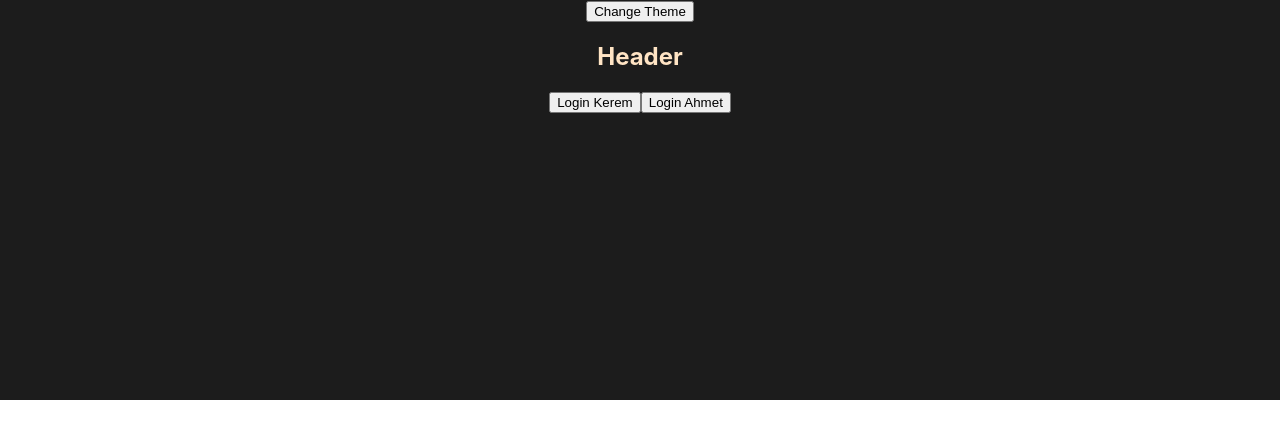
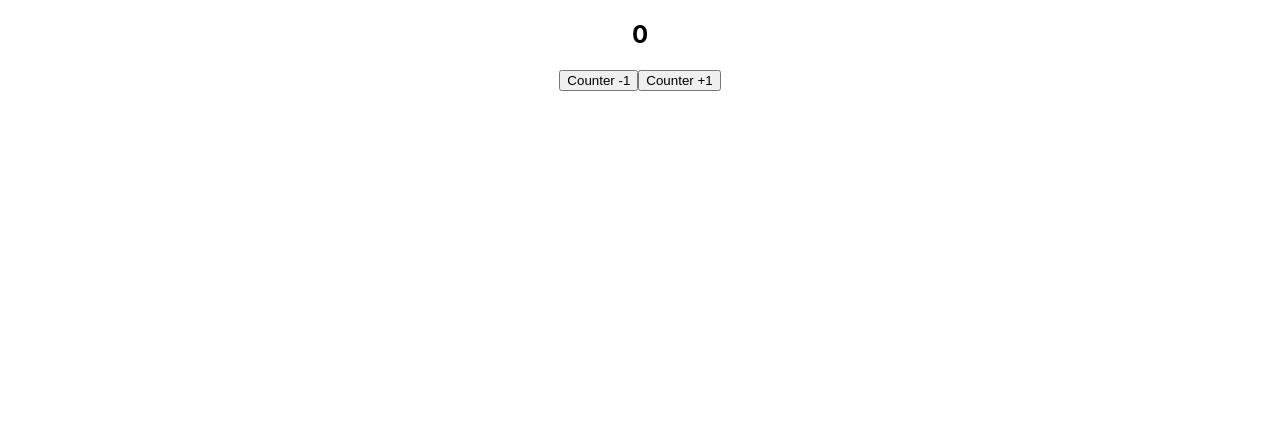
Before and after one commit to KeremAkkusDev/react-bootcamp, a React (Create React App) app: page / in a window 1280 px wide. Shown: the top 438 px of the page. Built offline with nearby package versions, Linux system fonts and the light colour scheme.

Commit message:
Using the State Hook (useState)

```diff
--- a/src/App.js
+++ b/src/App.js
@@ -1,19 +1,33 @@
 import "./App.css";
-//import UseEffect from './UseEffect/UseEffect';
-//import UseRef from './UseRef/UseRef';
-//import UseReducer from './UseReducer/TodoAppState';
-//import Memoization from './Memoization-UseCallback/Memoization';
-//import Form from './Form/Form';
-//import Context from './Context/Context';
-//import Fetch from './Fetch/Fetch';
-//import ServiceFetch from './Fetch/ServiceFetch';
-//import Router from "./Router/Router";
-import Redux from "./Redux/Redux";
+import UseState from "./UseState";
+/*
+import UseEffect from './UseEffect';
+  import UseRef from './UseRef';
+  import UseReducer from './UseReducer';
+  import Memoization from './Memoization-UseCallback';
+  import Form from './Form';
+  import Context from './Context';
+  import Fetch from './Fetch';
+  import ServiceFetch from './Fetch/ServiceFetch';
+  import Router from "./Router";
+  import Redux from "./Redux";
+*/
 
 function App() {
   return (
     <div className="App">
-      <Redux/>
+      <UseState/>
+      {/*
+        <UseEffect/>
+        <UseRef/>
+        <UseReducer/>
+        <Memoization/>
+        <Form/>
+        <Context/>
+        <Fetch/>
+        <Router/>
+        <Redux/>
+      */}
     </div>
   );
 }
--- /dev/null
+++ b/src/UseState/index.js
@@ -0,0 +1,18 @@
+import { useState } from "react";
+
+function UseState() {
+  const [counter, setCounter] = useState(0);
+  return (
+    <>
+      <h2>{counter}</h2>
+      <button onClick={() => {setCounter((prev) => prev - 1);}}>
+        Counter -1
+      </button>
+      <button onClick={() => {setCounter((prev) => prev + 1);}}>
+        Counter +1
+      </button>
+    </>
+  );
+}
+
+export default UseState;
```
Also changed, not shown: src/Context/index.js (renamed from src/Context/Context.js), src/Fetch/index.js (renamed from src/Fetch/Fetch.js), src/Form/index.js (renamed from src/Form/Form.js), src/Memoization-UseCallback/index.js (renamed from src/Memoization-UseCallback/Memoization.js), src/Redux/index.js (renamed from src/Redux/Redux.js), src/Router/index.js (renamed from src/Router/Router.js), src/UseEffect/index.js (renamed from src/UseEffect/UseEffect.js), src/UseReducer/index.js (renamed from src/UseReducer/UseReducer.js), src/UseRef/index.js (renamed from src/UseRef/UseRef.js).
